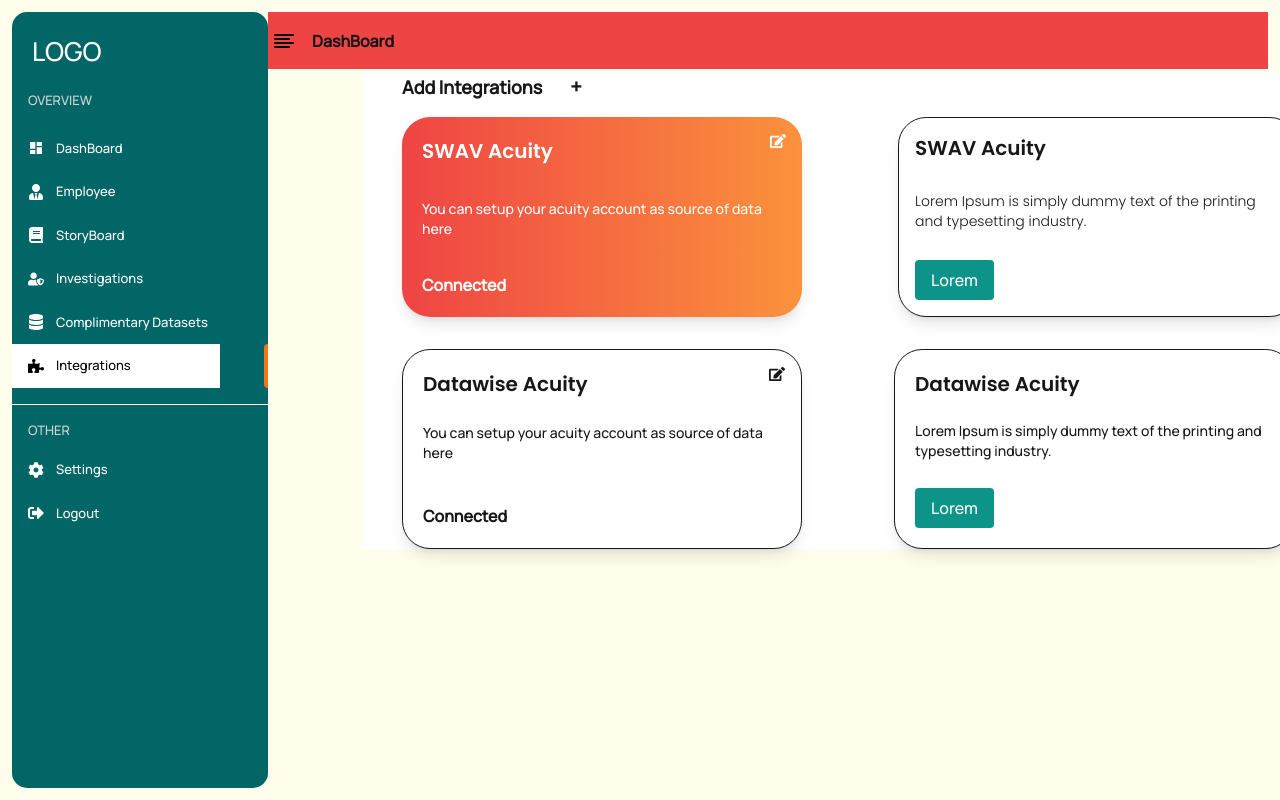
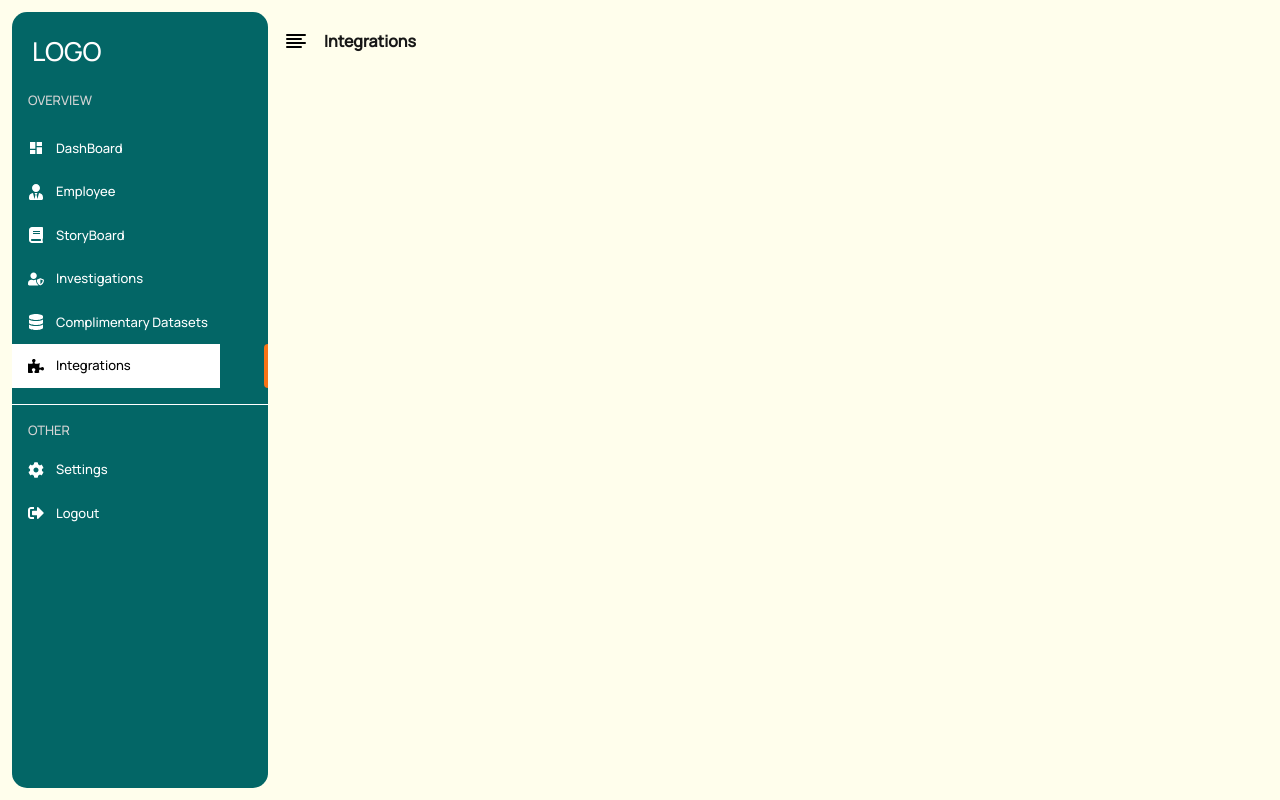
Before and after one commit to smhassan90/dataWise, a Next.js app: page /dashboard/integrations in a window 1280 px wide. Built offline with nearby package versions, Linux system fonts and the light colour scheme.

Commit message:
feat: refactor dashboard layout; implement ChildrenWrapper for improved sidebar handling and responsiveness

```diff
--- a/src/app/dashboard/integrations/page.jsx
+++ b/src/app/dashboard/integrations/page.jsx
@@ -9,70 +9,8 @@ const Integrations = () => {
   const title = useSelector((state) => state.sideBar.title);
   const { width, sidebar } = useSelector((state) => state.sideBar);
   return (
-    <div
-      className={`mt-1 ${
-        sidebar ? "w-[calc(100vw-22rem)] ml-[350px]" : "w-[calc(100vw-15rem)] ml-32"
-      }`}
-    >
-      <div className="bg-white h-auto">
-        <h2 className=" text-lg font-semibold ml-10 mb-4 flex items-center font-manrope">
-          Add Integrations <span className="ml-7 text-xl font-bold">+</span>
-        </h2>
+    <div className={`mt-1`}>
 
-        {/* SWAV Acuity Section */}
-        <div className="ml-10 grid md:grid-cols-2 gap-6">
-          {/* SWAV Acuity Card */}
-          <div className="w-[400px] h-[200px]  bg-gradient-to-r from-red-500 to-orange-400 p-5 rounded-[28.09px] text-white relative shadow-lg flex flex-col justify-between">
-            <div className="absolute top-4 right-4 text-white cursor-pointer">
-              <FaEdit />
-            </div>
-            <h3 className="text-xl font-semibold font-poppins">SWAV Acuity</h3>
-            <p className="text-sm">
-              You can setup your acuity account as source of data here
-            </p>
-            <div className="font-semibold">Connected</div>
-          </div>
-
-          {/* SWAV Acuity Text Section */}
-          <div className="w-[400px] ml-10 h-[200px] bg-white p-4 rounded-[28.09px] text-gray-800 shadow-lg flex flex-col justify-between border">
-            <h3 className="text-xl font-semibold font-poppins">SWAV Acuity</h3>
-            <p className="text-sm font-poppins font-light text-gray-600">
-              Lorem Ipsum is simply dummy text of the printing and typesetting
-              industry.
-            </p>
-            <button className="px-4 py-2 bg-teal-600 text-white rounded self-start">
-              Lorem
-            </button>
-          </div>
-        </div>
-
-        {/* Datawise Acuity Section */}
-        <div className="grid md:grid-cols-2 gap-6 mt-8">
-          {/* Datawise Acuity Card */}
-          <div className=" ml-10 w-[400px] h-[200px] bg-white p-5 rounded-[28.09px] text-gray-800 relative shadow-lg border flex flex-col justify-between">
-            <div className="absolute top-4 right-4 text-gray-600 cursor-pointer">
-              <FaEdit />
-            </div>
-            <h3 className="text-xl font-semibold font-poppins">Datawise Acuity</h3>
-            <p className="text-sm mt-2">
-              You can setup your acuity account as source of data here
-            </p>
-            <div className="mt-6 font-semibold text-gray-600">Connected</div>
-          </div>
-
-          {/* Datawise Acuity Text Section */}
-          <div className=" ml-14 w-[400px] h-[200px] bg-white p-5 rounded-[28.09px] text-gray-800 shadow-lg flex flex-col justify-between border">
-            <h3 className="text-xl font-semibold font-poppins">Datawise Acuity</h3>
-            <p className="text-sm text-gray-600 mt-2">
-              Lorem Ipsum is simply dummy text of the printing and typesetting
-              industry.
-            </p>
-            <button className="mt-3 px-4 py-2 bg-teal-600 text-white rounded self-start">
-              Lorem
-            </button>
-          </div>
-        </div>
-      </div>
     </div>
   );
 };
--- a/src/app/dashboard/layout.js
+++ b/src/app/dashboard/layout.js
@@ -4,6 +4,7 @@ import { Toaster } from "react-hot-toast";
 import Sidebar from "../../components/sidebar";
 import Navbar from "../../components/navbar";
 import { Providers } from "../../redux/provider";
+import ChildrenWrapper from "@/src/utils/childrenWraper";
 
 const geistSans = Geist({
   variable: "--font-geist-sans",
@@ -29,7 +30,7 @@ export default function RootLayout({ children }) {
           <Sidebar />
           <div className="flex flex-col w-full">
             <Navbar />
-              <div className="mt-[57px]">{children}</div>
+              <ChildrenWrapper>{children}</ChildrenWrapper>
           </div>
         </div>
         <Toaster />
--- a/src/components/navbar.jsx
+++ b/src/components/navbar.jsx
@@ -1,14 +1,19 @@
 "use client";
-import React, { useEffect } from "react";
+import React, { useEffect, useState } from "react";
 import { FaSearch, FaBell, FaBars } from "react-icons/fa";
 import { FiAlignLeft } from "react-icons/fi";
 import { useDispatch, useSelector } from "react-redux";
 import { openSideBar, toogleMobile } from "../redux/sidebar";
+import { usePathname } from "next/navigation";
+import { formatTitle } from "../config/caplitalizeWords";
 
 const Navbar = ({ isSidebarOpen, setIsSidebarOpen }) => {
   const dispatch = useDispatch()
-  const title = useSelector(state => state.sideBar.title)
-  const { width, sidebar } = useSelector(state => state.sideBar)
+  const [title,setTitle] = useState(useSelector(state => state.sideBar.title))
+  const [loading, setLoading] = useState(true);
+  const { sidebar } = useSelector(state => state.sideBar)
+  const pathName = usePathname()
+  const path = pathName.split('/')[2]
 
   useEffect(() => {
     const handleResize = () => {
@@ -16,14 +21,19 @@ const Navbar = ({ isSidebarOpen, setIsSidebarOpen }) => {
         dispatch(toogleMobile(false))
       }
     }
-
     window.addEventListener("resize", handleResize)
     return () => window.removeEventListener("resize", handleResize)
   }, [])
+
+  useEffect(()=>{
+    setTitle(formatTitle(path) || 'DashBoard')
+    setLoading(false);
+  },[path])
+
   return (
     <section className="fixed top-0 left-0 right-0 lg:z-50 flex flex-col justify-center w-full mt-3">
-      <div className={`bg-red-500 flex justify-between items-center px-1 py-1 h-[57px] transition-all duration-300
-      ${sidebar ? `lg:w-[calc(100vw-17.5rem)] lg:ml-auto mr-3` : `lg:w-[calc(100vw-4.6rem)] lg:ml-auto mr-3`}
+      <div className={` flex justify-between items-center px-1 py-1 h-[57px] transition-all duration-300
+      ${sidebar ? `lg:w-[calc(100vw-17.5rem-12px)] lg:ml-auto mr-3` : `lg:w-[calc(100vw-4.6rem-12px)] lg:ml-auto mr-3`}
     `}>
         <div className="flex items-center gap-2 md:gap-4">
           <FiAlignLeft className=" text-black w-5 h-5 lg:w-6 lg:h-6 cursor-pointer" onClick={() => {
@@ -33,7 +43,7 @@ const Navbar = ({ isSidebarOpen, setIsSidebarOpen }) => {
               dispatch(openSideBar())
             }
           }} />
-          <h1 className="text-Tertiary font-semibold text-small">{title}</h1>
+          {!loading && <h1 className="text-Tertiary font-semibold text-small">{title}</h1>}
         </div>
       </div>
     </section>
--- a/src/components/sidebar.jsx
+++ b/src/components/sidebar.jsx
@@ -24,7 +24,6 @@ const Sidebar = () => {
 
   useEffect(() => {
     const handleResize = debounce(() => {
-      console.log("Chala")
       if (window.innerWidth > 1024) {
         dispatch(toogleMobile(false))
       }
@@ -37,6 +36,10 @@ const Sidebar = () => {
     }
   }, [])
 
+  useEffect(() => {
+    setActive(formatTitle(path) || 'DashBoard')
+  }, [path])
+
   const toggleDropdown = (menu) => {
     setOpenDropdown(openDropdown === menu ? null : menu)
   }
@@ -44,7 +47,7 @@ const Sidebar = () => {
   const navigateTo = (menu) => {
     router.push(menu.link)
     dispatch(navbarTitle(menu.title))
-    setActive(menu.title)
+    setActive(formatTitle(menu.title))
     if (window.innerWidth < 1024) {
       dispatch(toogleMobile(false))
     }
--- a/src/utils/button.jsx
+++ b/src/utils/button.jsx
@@ -1,8 +1,8 @@
 import React from "react";
 
-export const Button = ({children}) => {
+export const Button = ({children,className}) => {
   return (
-    <button type="submit" className="mt-3 bg-secondary text-white text-small h-[40px] rounded-lg md:h-[45px] md:mt-0"
+    <button type="submit" className={`mt-3 bg-secondary text-white text-small h-[40px] rounded-lg md:h-[45px] md:mt-0 ${className}`}
     >
       {children}
     </button>
--- a/src/utils/childrenWidth.js
+++ b/src/utils/childrenWidth.js
@@ -1,5 +1,5 @@
 export const getChildrenWidth = (sidebar) => {
     return sidebar
-      ? `lg:w-[calc(100vw-17.5rem)] lg:ml-auto`
-      : `lg:w-[calc(100vw-4.8rem)] lg:ml-auto`;
+      ? `lg:w-[calc(100vw-17.5rem-12px)] lg:ml-auto`
+      : `lg:w-[calc(100vw-4.8rem-12px)] lg:ml-auto`;
   };
--- /dev/null
+++ b/src/utils/childrenWraper.js
@@ -0,0 +1,10 @@
+"use client";
+import { useSelector } from "react-redux";
+
+export default function ChildrenWrapper({children}) {
+  const { sidebar } = useSelector((state) => state.sideBar);
+
+  return (
+    <div className={`${sidebar ? `lg:w-[calc(100vw-17.5rem-12px)]` : `lg:w-[calc(100vw-4.6rem-12px)]`} mt-[57px] h-[calc(100vh-81px)] lg:ml-auto overflow-auto`}>{children}</div>
+  );
+}
```
Lines whose indentation alone changed are shown as unchanged.
